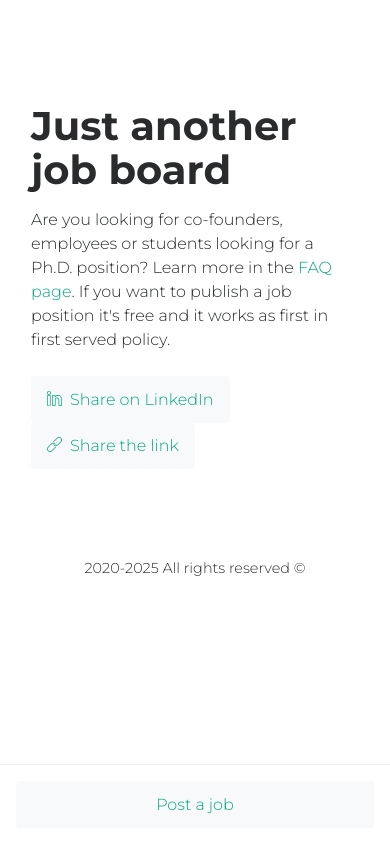
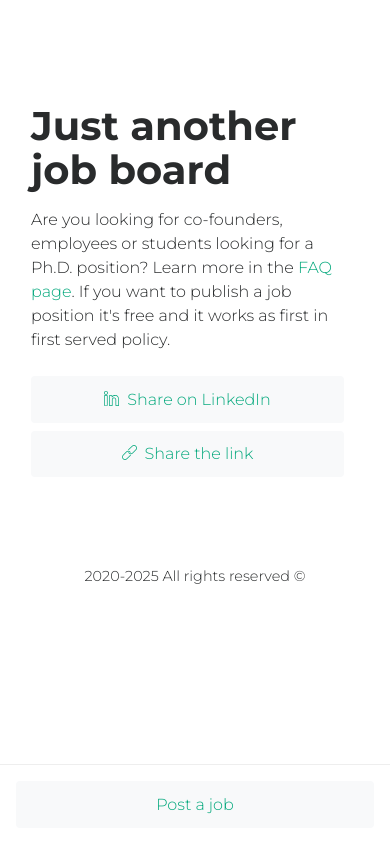
Before and after one commit to dimemp/job-board, a plain HTML site: page index.html in a window 390 px wide. Drawn offline with Linux system fonts and the light colour scheme; no server answers.

Commit message:
Minor change

```diff
--- a/index.html
+++ b/index.html
@@ -46,12 +46,12 @@
                     <div class="col-12 mb-0 pl-0">
                         <ul class="p-0 m-0">
                             <li class="d-inline list-unstyled">
-                                <a class="btn mr-2" target="_blank" id="linkedin-btn" href=""><img class="mr-2 btn-social-media-img" src="content/img/linkedin.svg" width="15px" height="15px" alt="linkedin-logo">Share on LinkedIn
+                                <a class="btn d-block d-md-inline-block mb-2 mb-md-0 mr-md-2" target="_blank" id="linkedin-btn" href=""><img class="mr-2 btn-social-media-img" src="content/img/linkedin.svg" width="15px" height="15px" alt="linkedin-logo">Share on LinkedIn
                                 </a>
                             </li>
                             <li class="d-inline list-unstyled">
                                 <input type="url" class="form-control input-copy-url">
-                                <a class="btn btn-copy-url" type="button"><img class="mr-2 btn-social-media-img" src="content/img/link.svg" width="15px" height="15px" alt="link-image"><span id="share-link-text">Share the link</span><span class="d-none" id="copied-alert-message">Link copied</span>
+                                <a class="btn btn-copy-url d-block d-md-inline-block" type="button"><img class="mr-2 btn-social-media-img" src="content/img/link.svg" width="15px" height="15px" alt="link-image"><span id="share-link-text">Share the link</span><span class="d-none" id="copied-alert-message">Link copied</span>
                                 </a>
                             </li>
                         </ul>
```
